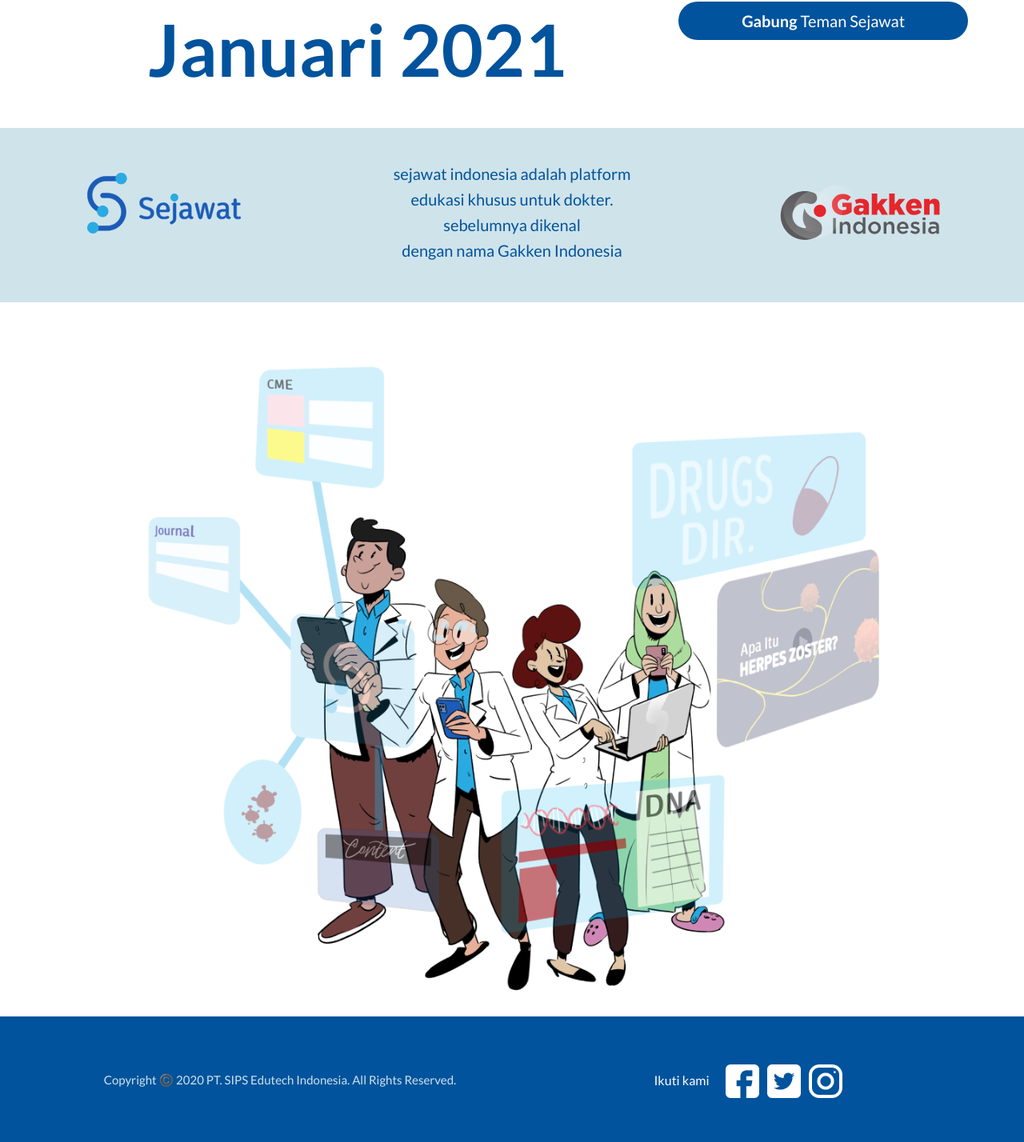
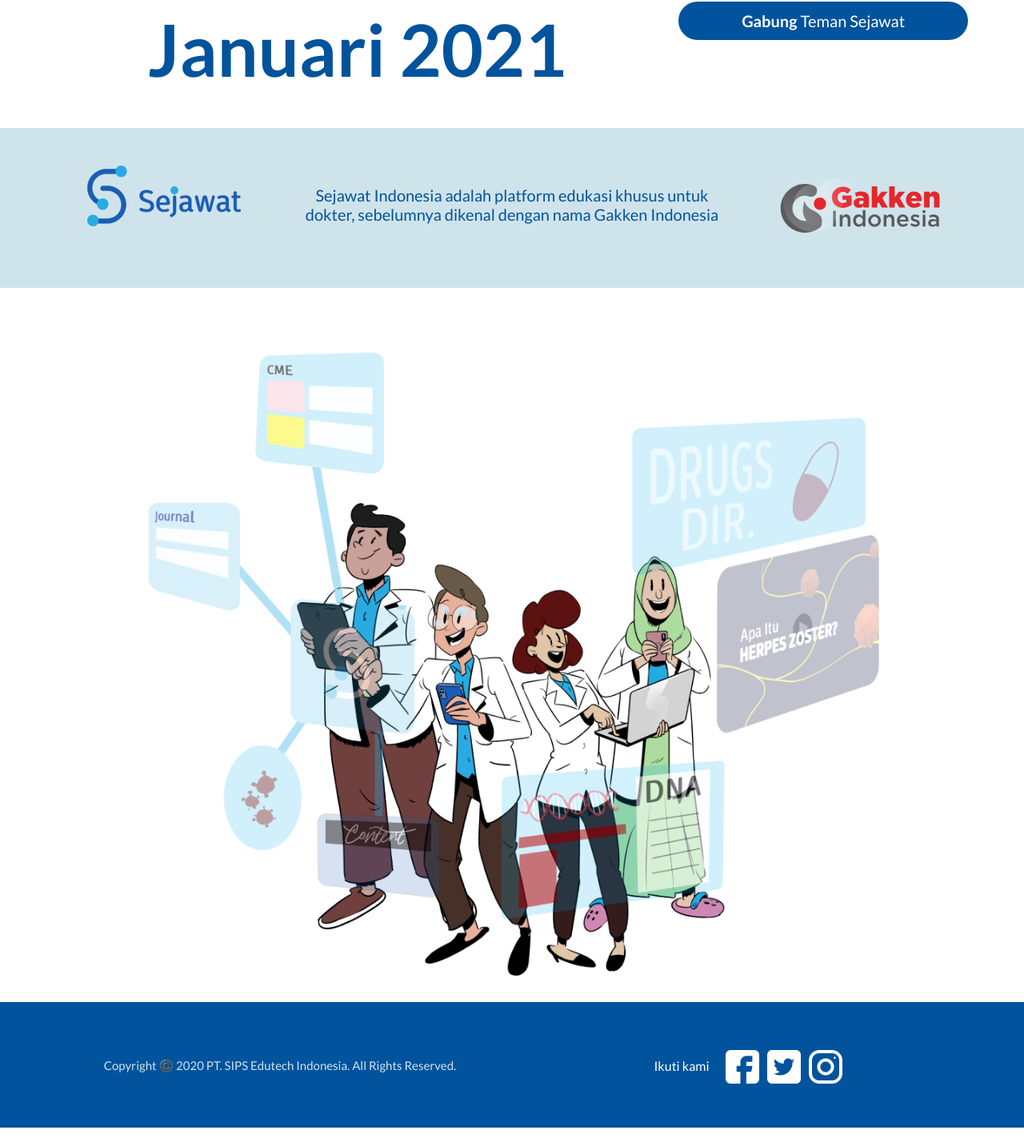
Before and after one commit to ak4bento/onepage, a PHP site: page / in a window 1280 px wide. Shown: the part 501-1929 px from the top of the page at 80% size. Run offline with PHP 8.4, Linux system fonts and the light colour scheme; some libraries are stand-ins or nearby versions.

Commit message:
info rebranding

```diff
--- a/index.php
+++ b/index.php
@@ -147,18 +147,11 @@
                                 <img src="img/Logo%20Sejawat%20Blue-svg.svg" height="80px" style="margin-bottom: 30px;">
                             </div>
                         </div>
-                        <div class="col-lg-6" style="color: #00539C">
+                        <div class="col-lg-6" style="color: #00539C; text-align: center;">
                             <div class="d-flex justify-content-center">
-                                <h5 class="font-middle">sejawat indonesia adalah platform</h5>
-                            </div>
-                            <div class="d-flex justify-content-center">
-                                <h5 class="font-middle">edukasi khusus untuk dokter.</h5>
-                            </div>
-                            <div class="d-flex justify-content-center">
-                                <h5 class="font-middle">sebelumnya dikenal</h5>
-                            </div>
-                            <div class="d-flex justify-content-center">
-                                <h5 class="font-middle">dengan nama Gakken Indonesia</h5>
+                                <h5 class="font-middle">
+                                    Sejawat Indonesia adalah platform edukasi khusus untuk dokter, sebelumnya dikenal dengan nama Gakken Indonesia
+                                </h5>
                             </div>
                         </div>
                         <div class="col-lg-3">
```
